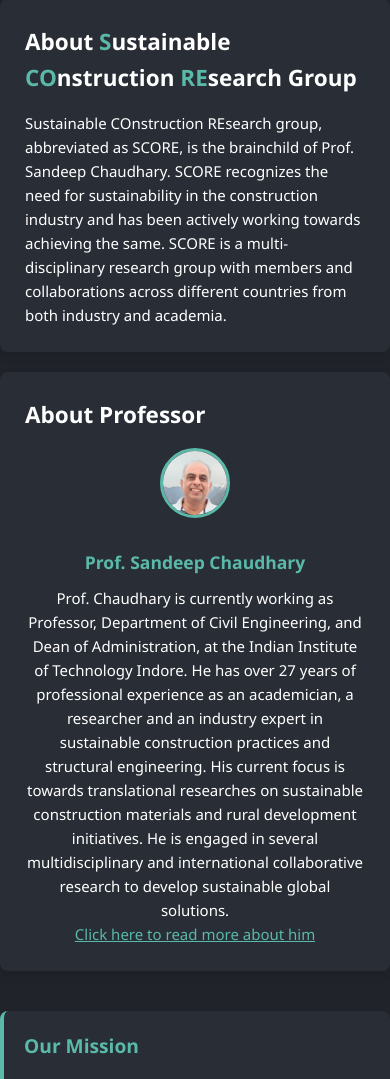
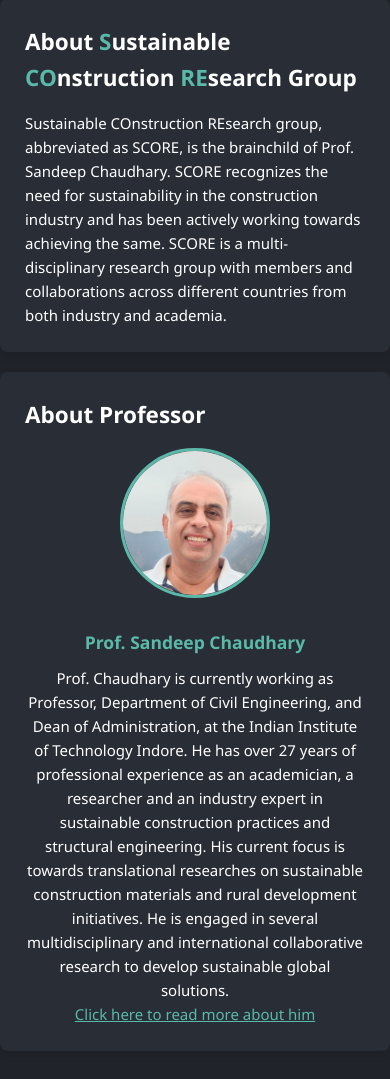
Before and after one commit to siddhesh434/Prof-Sandeep-Chaudhary-v2, a Node server app: page / in a window 390 px wide. Shown: the part 467-1546 px from the top of the page. Run offline with Node 20, Linux system fonts and the light colour scheme; some libraries are stand-ins or nearby versions.

Commit message:
bigger image

```diff
--- a/public/index.css
+++ b/public/index.css
@@ -117,18 +117,21 @@
 /* Principal Investigator Profile */
 .pi-profile {
   display: flex;
-  align-items: center;
+  flex-direction: column;  /* stack items vertically */
+  align-items: center;      /* center-align image and text */
+  text-align: center;       /* center-align text */
   gap: 20px;
   margin-top: 15px;
 }
 
 .pi-img img {
-  width: 100px;
-  height: 100px;
+  width: 180px;
+  height: 180px;
   border-radius: 50%;
   object-fit: cover;
   border: 3px solid var(--primary-color);
 }
+
 
 .pi-info h3 {
   color: var(--primary-color);
@@ -281,8 +284,8 @@
   }
 
   .pi-img img {
-    width: 80px;
-    height: 80px;
+    width: 180px;
+    height: 180px;
   }
 
   .pi-profile {
@@ -315,8 +318,8 @@
   }
 
   .pi-img img {
-    width: 70px;
-    height: 70px;
+    width: 150px;
+    height: 150px;
   }
 
   .mission p,
--- a/views/index.ejs
+++ b/views/index.ejs
@@ -109,6 +109,8 @@
           </div>
         </div>
       </section>
+
+
     </div>
 
     <!-- Mission Vision Section -->
```
